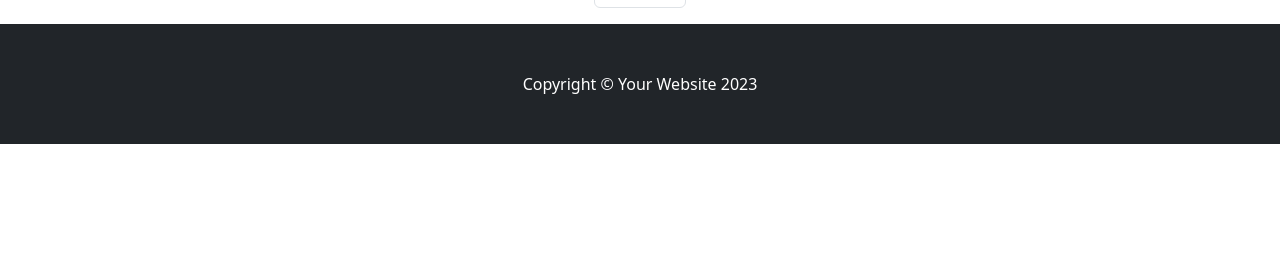
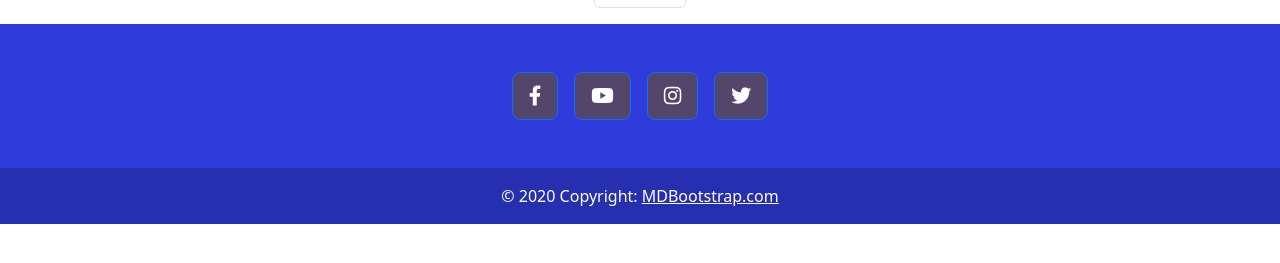
Before and after one commit to Redsskull/news-aggregate, a Django app: template templates/index.html in a window 1280 px wide. Shown: the part 325-588 px from the top of the page. Run offline with Django 4.2, Linux system fonts and the light colour scheme; the template is opened without the code that fills it, so the values that code supplies are empty; some libraries are stand-ins or nearby versions.

Commit message:
adjusted footer

```diff
--- a/templates/base.html
+++ b/templates/base.html
@@ -12,6 +12,8 @@
     <link rel="stylesheet" href="https://cdnjs.cloudflare.com/ajax/libs/bootstrap/5.3.2/css/bootstrap-grid.min.css" integrity="sha512-ZuRTqfQ3jNAKvJskDAU/hxbX1w25g41bANOVd1Co6GahIe2XjM6uVZ9dh0Nt3KFCOA061amfF2VeL60aJXdwwQ==" crossorigin="anonymous" referrerpolicy="no-referrer" />
     <!-- Favicon-->
     <link rel="icon" type="image/x-icon" href="assets/favicon.ico" />
+    <!-- Font Awesome CSS -->
+    <link rel="stylesheet" href="https://cdnjs.cloudflare.com/ajax/libs/font-awesome/5.15.3/css/all.min.css">
     <!-- Core theme CSS (includes Bootstrap theme)-->
     <link rel="stylesheet" href="{% static 'css/styles.css' %}" />
 </head>
@@ -111,12 +113,30 @@
         </ul>
     </div>
 
-    <!-- Footer -->
-    <footer class="py-5 bg-dark">
-        <div class="container">
-            <p class="m-0 text-center text-white">Copyright &copy; Your Website 2023</p>
+       <!-- Footer -->
+       <footer class="text-center text-lg-start" style="background-color: #303bdb;">
+        <div class="container d-flex justify-content-center py-5">
+          <button type="button" class="btn btn-primary btn-lg btn-floating mx-2" style="background-color: #54456b;">
+            <i class="fab fa-facebook-f"></i>
+          </button>
+          <button type="button" class="btn btn-primary btn-lg btn-floating mx-2" style="background-color: #54456b;">
+            <i class="fab fa-youtube"></i>
+          </button>
+          <button type="button" class="btn btn-primary btn-lg btn-floating mx-2" style="background-color: #54456b;">
+            <i class="fab fa-instagram"></i>
+          </button>
+          <button type="button" class="btn btn-primary btn-lg btn-floating mx-2" style="background-color: #54456b;">
+            <i class="fab fa-twitter"></i>
+          </button>
         </div>
-    </footer>
+
+        <!-- Copyright -->
+        <div class="text-center text-white p-3" style="background-color: rgba(0, 0, 0, 0.2);">
+          © 2020 Copyright:
+          <a class="text-white" href="https://mdbootstrap.com/">MDBootstrap.com</a>
+        </div>
+        <!-- Copyright -->
+      </footer>
     <!-- Bootstrap core JS-->
     <script src="https://code.jquery.com/jquery-3.6.0.min.js"></script>
     <script src="https://cdn.jsdelivr.net/npm/@popperjs/core@2.10.2/dist/umd/popper.min.js"></script>
```
